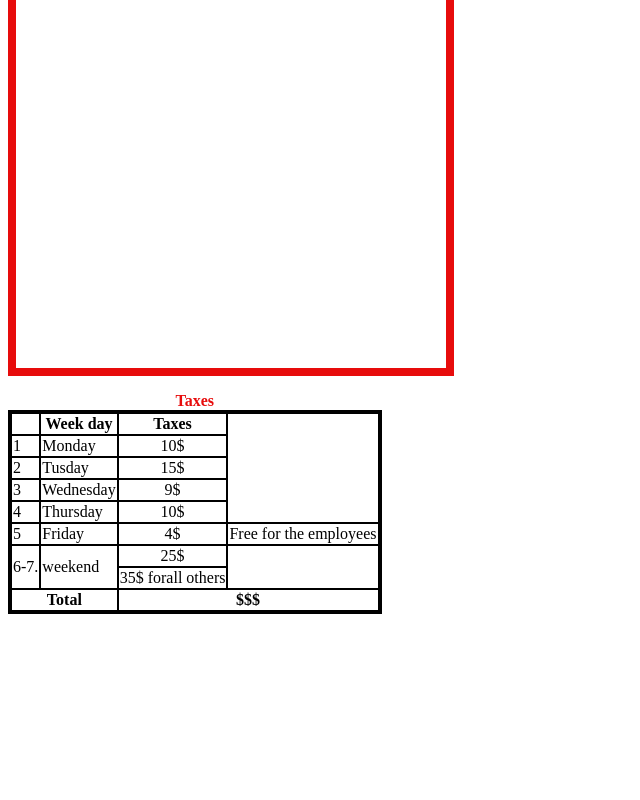
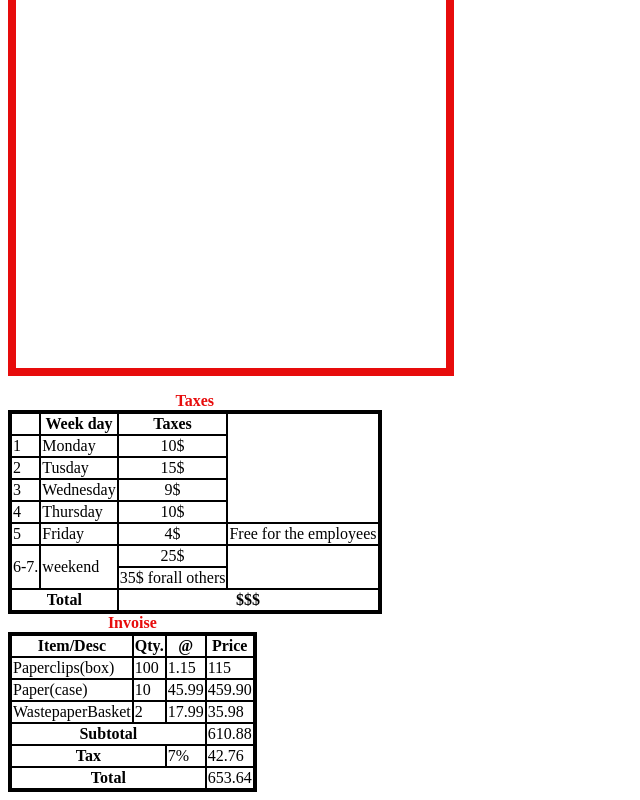
Before and after one commit to Antocha105/hom-work1, a plain HTML site: page index.html in a window 1280 px wide. Shown: the part 1530-2330 px from the top of the page, without its empty margins (0-640 px from the left). Before the commit the page ends 2152 px from the top, so only its background shows below. Drawn offline with Linux system fonts and the light colour scheme.

Commit message:
table homework

```diff
--- a/index.html
+++ b/index.html
@@ -102,5 +102,52 @@ Lorem ipsum dolor sit amet consectetur adipisicing elit. Alias, modi asperiores
 
 
     </table>
+
+    <table>
+      <caption>Invoise</caption>
+      <thead>
+        <tr>
+          <th>Item/Desc</th>
+          <th>Qty.</th>
+          <th>@</th>
+          <th>Price</th>
+        </tr>
+      </thead>
+      <tbody>
+        <tr>
+          <td>Paperclips(box)</td>
+          <td>100</td>
+          <td>1.15</td>
+          <td>115</td>
+        </tr>
+        <tr>
+          <td>Paper(case)</td>
+          <td>10</td>
+          <td>45.99</td>
+          <td>459.90</td>
+        </tr>
+        <tr>
+          <td>WastepaperBasket</td>
+          <td>2</td>
+          <td>17.99</td>
+          <td>35.98</td>
+        </tr>
+      </tbody>
+      <tfoot>
+        <tr>
+          <th colspan="3" class="text-centr">Subtotal</th>
+          <td>610.88</td>
+        </tr>
+        <tr>
+          <th colspan="2" class="text-centr">Tax</th>
+          <td>7%</td>
+          <td>42.76</td>
+        </tr>
+        <tr>
+          <th colspan="3" class="text-centr">Total</th>
+          <td>653.64</td>
+        </tr>
+      </tfoot>
+    </table>
   </body>
 </html>
--- a/style.css
+++ b/style.css
@@ -59,6 +59,11 @@ h1 {
 font-size: 25px;
 padding: 15px 15px 15px 15px;
 }
+
+
+
+
+
 table {
     border: 4px solid black;
     border-collapse: collapse;
```
